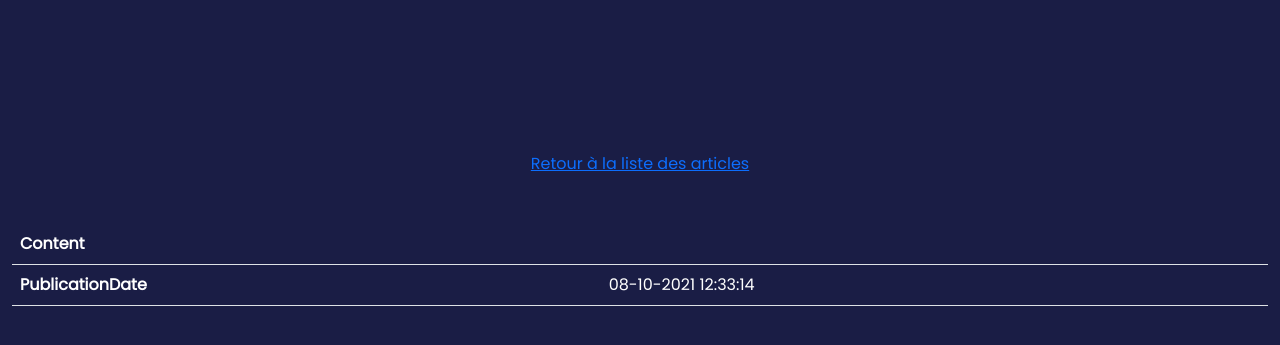
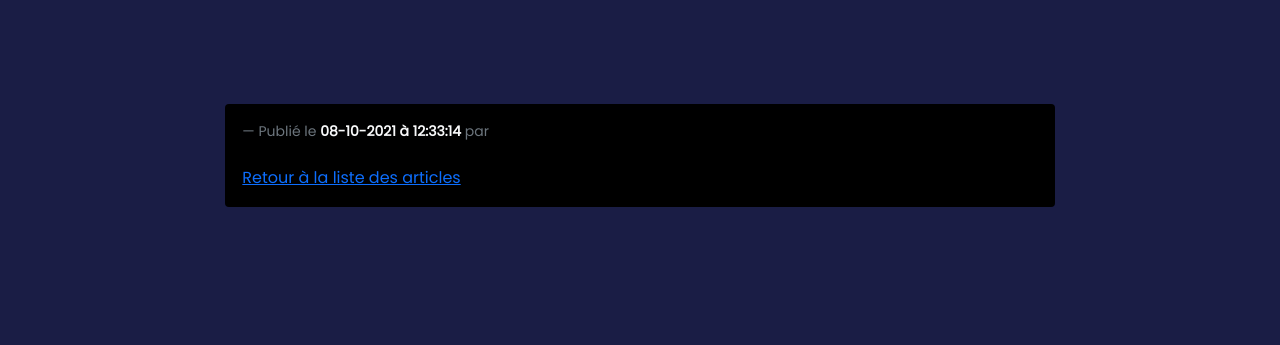
Before and after one commit to Dvdljz/leblogdebatman, a Symfony app: template templates/blog/publicationView.html.twig in a window 1280 px wide. Shown: the part 56-401 px from the top of the page. Run offline with Twig, Linux system fonts and the light colour scheme; the template is opened without the code that fills it, so the values that code supplies are empty; some libraries are stand-ins or nearby versions.

Commit message:
Ajout slug + page de vue article

```diff
--- a/composer.json
+++ b/composer.json
@@ -7,6 +7,7 @@
         "php": ">=7.2.5",
         "ext-ctype": "*",
         "ext-iconv": "*",
+        "antishov/doctrine-extensions-bundle": "^1.4",
         "composer/package-versions-deprecated": "1.11.99.4",
         "doctrine/annotations": "^1.0",
         "doctrine/doctrine-bundle": "^2.4",
--- a/config/bundles.php
+++ b/config/bundles.php
@@ -12,4 +12,5 @@ return [
     Doctrine\Bundle\MigrationsBundle\DoctrineMigrationsBundle::class => ['all' => true],
     Symfony\Bundle\SecurityBundle\SecurityBundle::class => ['all' => true],
     Twig\Extra\TwigExtraBundle\TwigExtraBundle::class => ['all' => true],
+    Stof\DoctrineExtensionsBundle\StofDoctrineExtensionsBundle::class => ['all' => true],
 ];
--- a/src/Controller/BlogController.php
+++ b/src/Controller/BlogController.php
@@ -39,7 +39,9 @@ class BlogController extends AbstractController
             // Création d'un flash message de type "success"
             $this->addFlash('success', 'Article créé avec succès !');
 
-            return $this->redirectToRoute('main_home');
+            return $this->redirectToRoute('blog_publication_view', [
+                'slug' => $article->getSlug(),
+            ]);
         }
 
         return $this->renderForm('blog/newPublication.html.twig', [
@@ -60,7 +62,7 @@ class BlogController extends AbstractController
     }
 
     /**
-     * @Route("/publication/{id}", name="publication_view")
+     * @Route("/publication/{slug}", name="publication_view")
      */
     public function publicationView(Article $article): Response
     {
--- a/templates/blog/publicationList.html.twig
+++ b/templates/blog/publicationList.html.twig
@@ -29,7 +29,7 @@
                         <div class="card my-3 bg-black">
 
                             <div class="card-header">
-                                <a href="#" class="text-decoration-none"><i class="far fa-newspaper me-2"></i>{{ article.title }}</a>
+                                <a href="{{ path('blog_publication_view', {'slug': article.slug}) }}" class="text-decoration-none"><i class="far fa-newspaper me-2"></i>{{ article.title }}</a>
                             </div>
 
                             <div class="card-body">
@@ -38,7 +38,7 @@
 
                                     {{ article.content|slice(0, 150) }}...
 
-                                    <a class="text-decoration-none" href="{{ path('blog_publication_view', {'id': article.id}) }}">Lire la suite...</a>
+                                    <a class="text-decoration-none" href="{{ path('blog_publication_view', {'slug': article.slug}) }}">Lire la suite...</a>
                                 </div>
 
                                 <footer class="blockquote-footer my-2">Publié le <strong>{{ article.publicationDate|date('d-m-Y à H:i:s')}}</strong> par <strong>{{ article.author.pseudonym }}</strong></footer>
--- a/templates/blog/publicationView.html.twig
+++ b/templates/blog/publicationView.html.twig
@@ -6,35 +6,34 @@
 {% block body %}
 
     <div class="container-fluid">
-    <div class="row">
-        <div class="col-12 text-center my-5">
-            <h1>{{ article.title }}</h1>
-        </div>
-    </div>
 
         <div class="row">
-            <div class="col-12 text-center my-5">
-                <a href="{{ path('blog_publication_list') }}">Retour à la liste des articles</a>
+            <h1 class="col-12 text-center my-5">{{ article.title }}</h1>
+        </div>
+
+
+        <div class="row">
+
+            <div class="col-12 col-md-8 offset-md-2">
+
+                <div class="card my-2 bg-black">
+
+                    <div class="card-body">
+
+                        <footer class="blockquote-footer mt-0 mb-4">Publié le <strong class="text-light">{{ article.publicationDate|date('d-m-Y à H:i:s')}}</strong> par <strong class="text-light">{{ article.author.pseudonym}}</strong></footer>
+
+                        <div class="mb-2">
+                            {{ article.content }}
+                        </div>
+
+                        <a href="{{ path('blog_publication_list') }}">Retour à la liste des articles</a>
+
+                    </div>
+
+                </div>
+
             </div>
         </div>
 
-
-    <table class="table text-white">
-        <tbody>
-
-        <tr>
-            <th>Content</th>
-            <th>{{ article.content }}</th>
-        </tr>
-
-
-                <tr>
-                    <th>PublicationDate</th>
-                    <td>{{ article.publicationDate|date('d-m-Y H:i:s')}}</td>
-
-                </tr>
-
-            </tbody>
-        </table>
     </div>
 {% endblock %}
```
Also changed, not shown: src/Entity/Article.php (+19 -0 lines), 3 other files.
